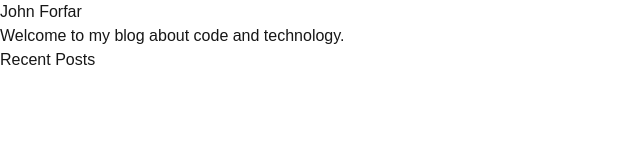
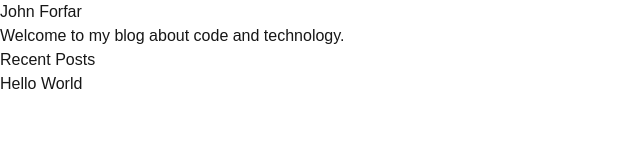
Before and after one commit to johnforfar/jf-blog, a Next.js app: page / in a window 1280 px wide. Shown: the top 160 px of the page, without its empty margins (0-640 px from the left). Built offline with nearby package versions, Linux system fonts and the light colour scheme.

Commit message:
navigation fixes

```diff
--- a/pages/index.mdx
+++ b/pages/index.mdx
@@ -1,10 +1,13 @@
 ---
 type: page
-title: Home
+title: Welcome to Johnny's Blog!
 date: 2024-01-09
+description: Welcome to my blog about code and technology.
 ---
 
 # John Forfar
 Welcome to my blog about code and technology.
 
 ## Recent Posts
+
+- [Hello World](./posts/hello-world)
--- a/theme.config.tsx
+++ b/theme.config.tsx
@@ -1,3 +1,5 @@
+import Link from 'next/link';
+
 const themeConfig = {
   footer: <p>© {new Date().getFullYear()} John Forfar</p>,
   head: ({ title, meta }: { title: string; meta: { description?: string; tag?: string; author?: string } }) => (
@@ -11,7 +13,11 @@ const themeConfig = {
     </>
   ),
   readMore: 'Read More →',
-  postFooter: null,
+  postFooter: (
+    <div>
+      <Link href="/" className="text-blue-500 hover:underline">Back to Home</Link>
+    </div>
+  ),
   darkMode: true,
   navs: [
     {
```
